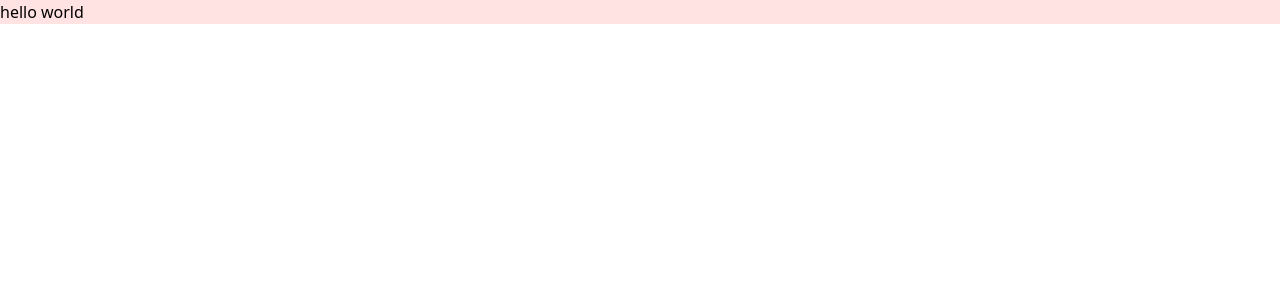
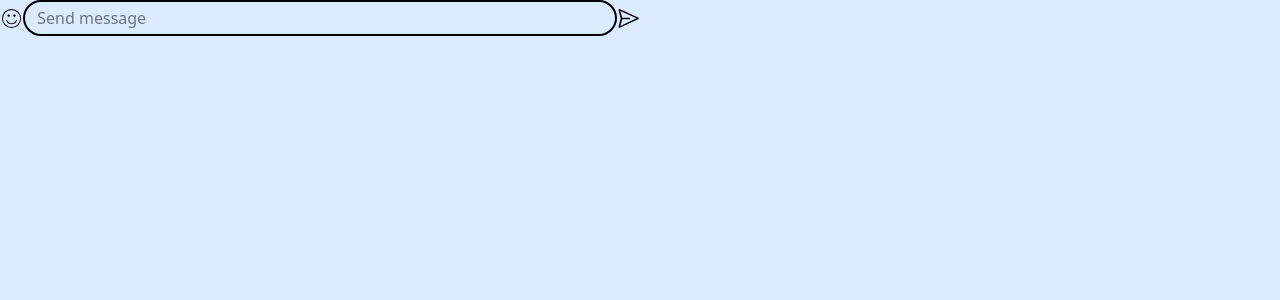
Before and after one commit to GOBINDA-GAGAN/LoopChat, a React (Vite) app in the folder Frontend/: page / in a window 1280 px wide. Shown: the top 300 px of the page. Built offline with nearby package versions, Linux system fonts and the light colour scheme.

Commit message:
feat: update App and Chart components with new styles and icons

```diff
--- a/Frontend/src/App.jsx
+++ b/Frontend/src/App.jsx
@@ -1,9 +1,10 @@
+import Chart from "./components/chart";
 
 
 const App = () => {
   return (
-    <div className="bg-red-100">
-      hello world
+    <div className="bg-blue-100 h-screen w-screen">
+      <Chart/>
     </div>
   )
 }
--- a/Frontend/src/components/Chart.jsx
+++ b/Frontend/src/components/Chart.jsx
@@ -1,11 +1,11 @@
 import React from "react";
+import { CiFaceSmile } from "react-icons/ci";
 import { VscSend } from "react-icons/vsc";
 
 const Chart = () => {
   return (
     <div className="flex items-center w-1/2">
-
-        <span>😊</span>
+      <CiFaceSmile size={25} />
       <input
         type="text"
         placeholder=" Send message"
@@ -13,7 +13,6 @@ const Chart = () => {
       />
 
       <VscSend size={25} />
-
     </div>
   );
 };
```
Lines whose indentation alone changed are shown as unchanged.
